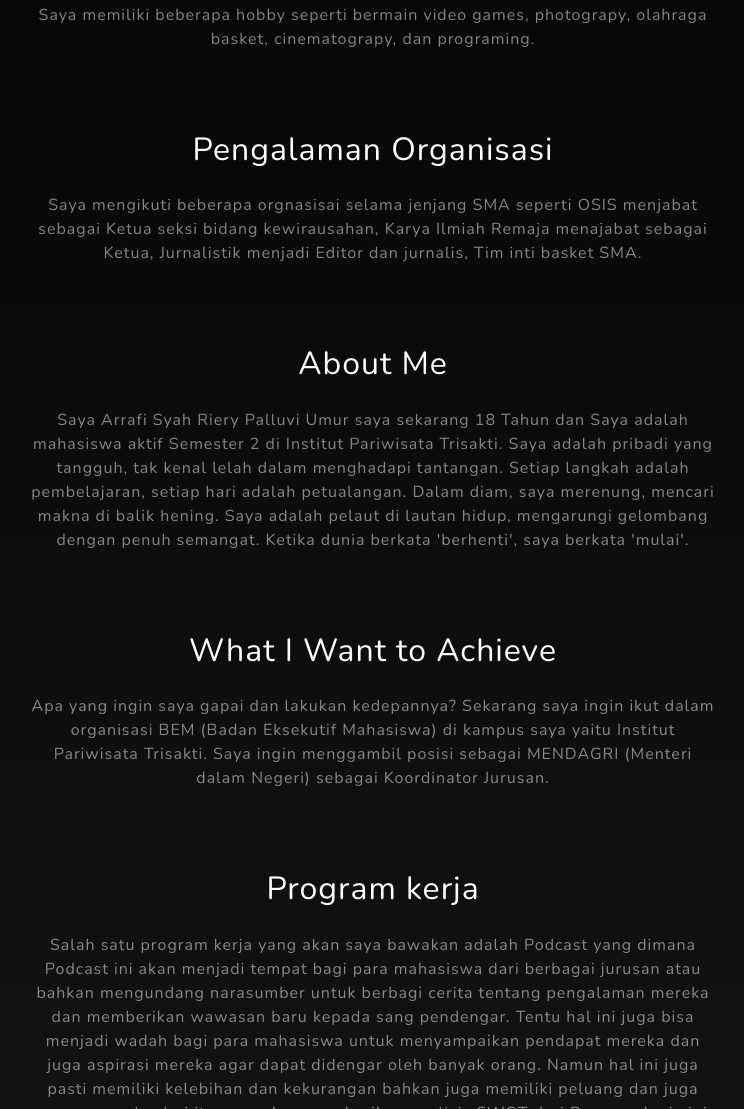
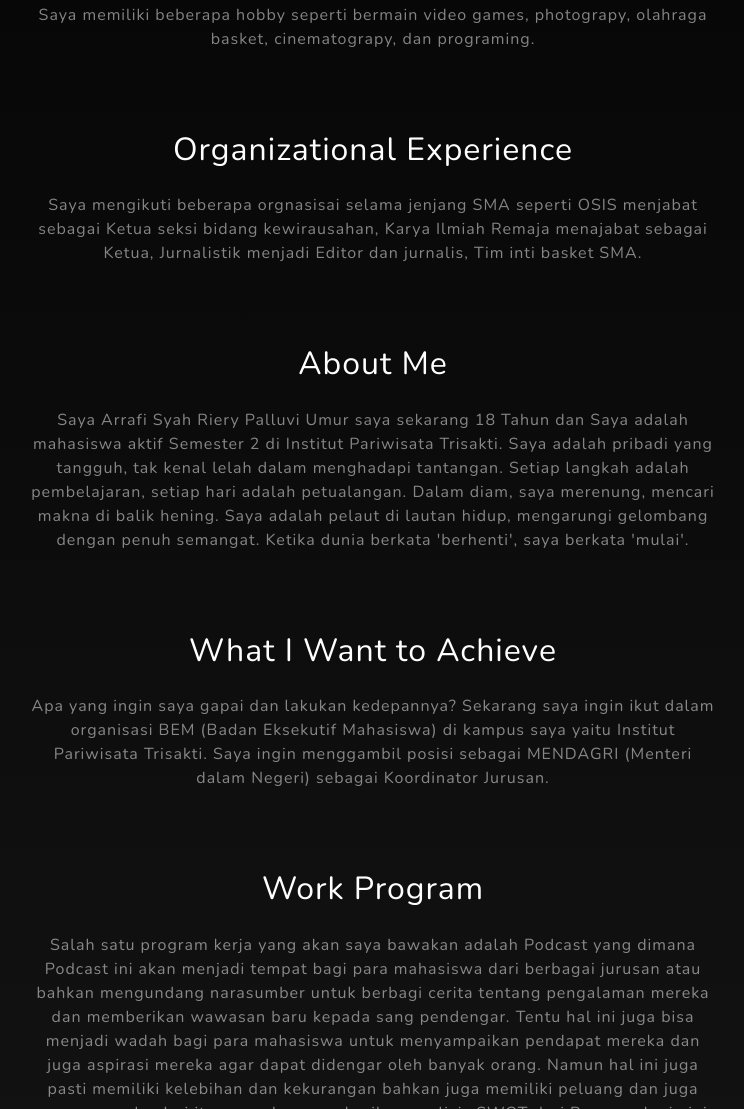
Before and after one commit to Miawww1/Luminous, a plain HTML site: page index.html in a window 1280 px wide. Shown: the part 1571-2680 px from the top of the page, without its empty margins (267-1011 px from the left). Drawn offline with nearby package versions, Linux system fonts and the light colour scheme.

Commit message:
Update index.html

```diff
--- a/index.html
+++ b/index.html
@@ -67,7 +67,7 @@
                 </div>
                 <div class="row gx-4 gs-lg-5 justify-content-center">
                     <div class="col-lg-8">
-                        <h2 class="text-white mb-4">Pengalaman Organisasi</h2>
+                        <h2 class="text-white mb-4">Organizational Experience</h2>
                         <p class="text-white-50">
                             Saya mengikuti beberapa orgnasisai selama jenjang SMA seperti OSIS menjabat sebagai Ketua seksi bidang kewirausahan, Karya Ilmiah Remaja menajabat sebagai Ketua,
                             Jurnalistik menjadi Editor dan jurnalis, Tim inti basket SMA.
@@ -98,7 +98,7 @@
                 </div>
                 <div class="row gx-4 gs-lg-5 justify-content-center">
                     <div class="col-lg-8">
-                        <h2 class="text-white mb-4">Program kerja</h2>
+                        <h2 class="text-white mb-4">Work Program</h2>
                         <p class="text-white-50">
                             Salah satu program kerja yang akan saya bawakan adalah Podcast yang dimana Podcast ini akan menjadi tempat bagi para mahasiswa dari berbagai jurusan atau bahkan mengundang narasumber
                             untuk berbagi cerita tentang pengalaman mereka dan memberikan wawasan baru kepada sang pendengar. Tentu hal ini juga bisa menjadi wadah bagi para mahasiswa untuk menyampaikan pendapat mereka
```
